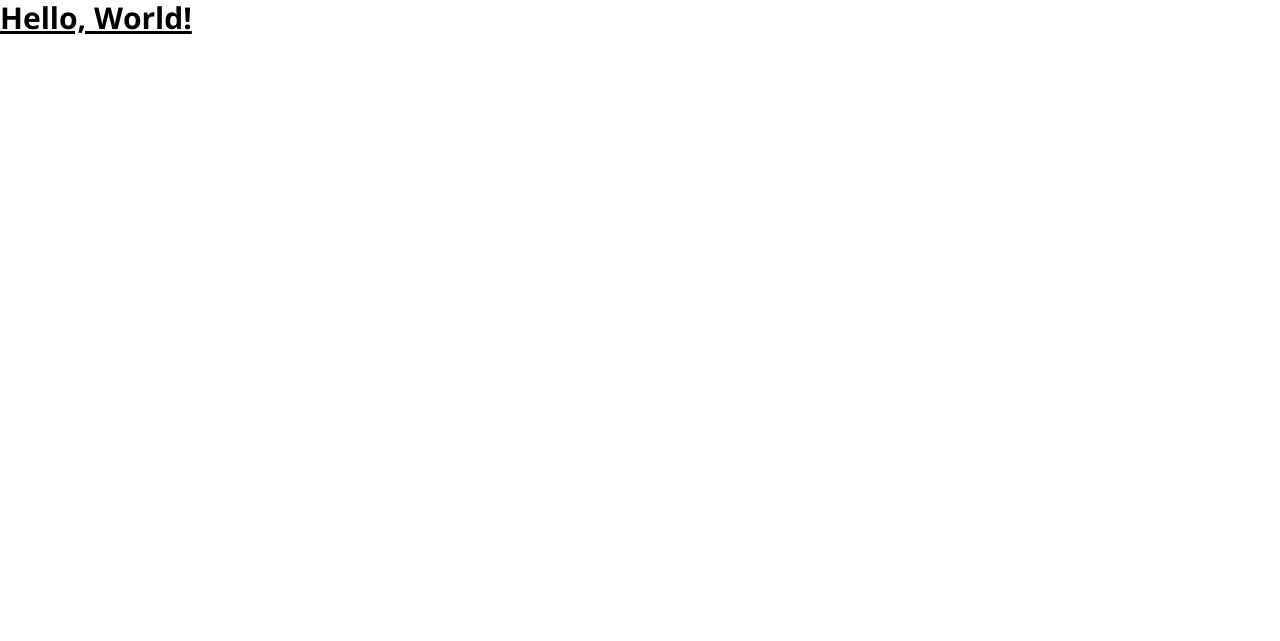
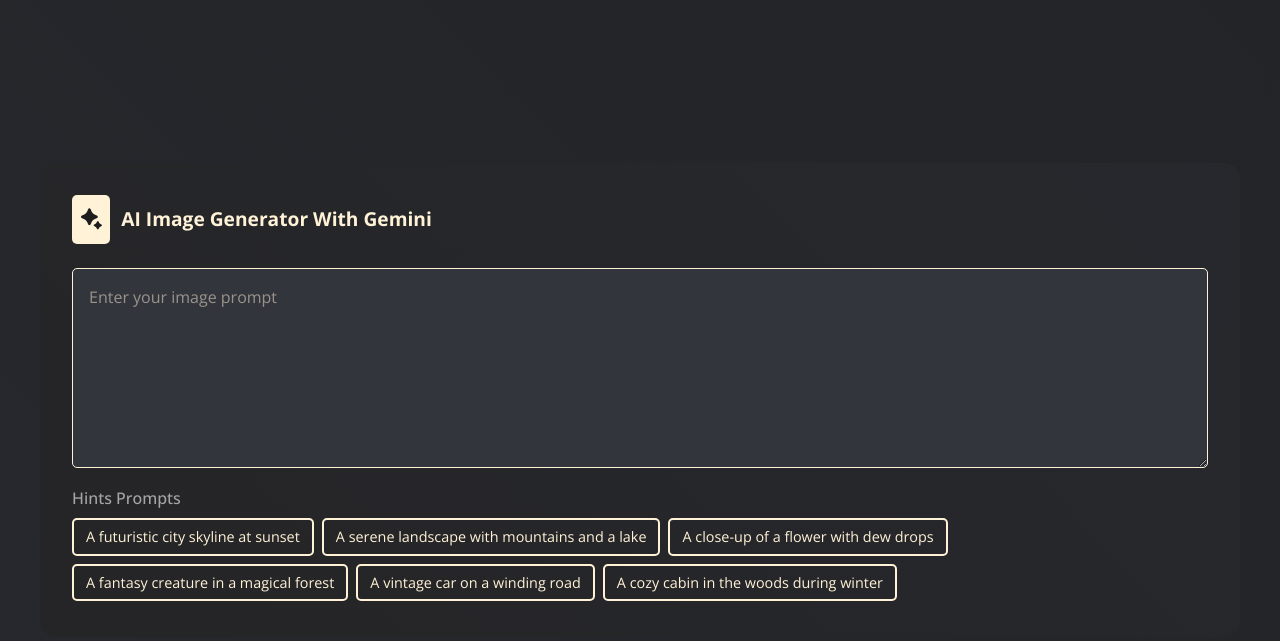
Before and after one commit to josevitor555/generate_imagens, a website built with Vite: page gemini_images/index.html in a window 1280 px wide. Built offline with nearby package versions, Linux system fonts and the light colour scheme.

Commit message:
Layout Still under construction

```diff
--- a/gemini_images/index.html
+++ b/gemini_images/index.html
@@ -15,7 +15,39 @@
     <title> Gemini Generate Images App </title>
   </head>
   <body>
-    <h1 class="text-3xl font-bold underline"> Hello, World! </h1>
+
+    <div class="wrapper">
+      <div class="flex-container">
+
+        <!-- Left Controls -->
+        <div class="controls">
+          <div class="heading">
+            <i class="ri-bard-fill"></i>
+            <h2 class="text-white"> AI Image Generator With Gemini </h2>
+          </div>
+
+          <!--Prompt Input -->
+
+          <div class="prompt-container">
+            <textarea name="" id="promptInput" class="form-input" placeholder="Enter your image prompt"></textarea>
+
+            <div class="example-prompts">
+              <!-- Exmple prompts -->
+              <p class="example-label"> Hints Prompts </p>
+              <div class="example-chips">
+                <span class="example-chip" onclick="userExamplePrompt('A futuristic city skyline at sunset')"> A futuristic city skyline at sunset </span>
+                <span class="example-chip" onclick="userExamplePrompt('A serene landscape with mountains and a lake')"> A serene landscape with mountains and a lake </span>
+                <span class="example-chip" onclick="userExamplePrompt('A close-up of a flower with dew drops')"> A close-up of a flower with dew drops </span>
+                <span class="example-chip" onclick="userExamplePrompt('A fantasy creature in a magical forest')"> A fantasy creature in a magical forest </span>
+                <span class="example-chip" onclick="userExamplePrompt('A vintage car on a winding road')"> A vintage car on a winding road </span>
+                <span class="example-chip" onclick="userExamplePrompt('A cozy cabin in the woods during winter')"> A cozy cabin in the woods during winter </span>
+              </div>
+            </div>
+          </div>
+        </div>
+      </div>
+    </div>
+
     <script type="module" src="./src/JS/main.js"></script>
   </body>
 </html>
--- a/gemini_images/src/CSS/style.css
+++ b/gemini_images/src/CSS/style.css
@@ -6,3 +6,140 @@
   box-sizing: border-box;
   font-family: "Open Sans", sans-serif;
 }
+
+::-webkit-scrollbar {
+  width: 0px;
+}
+
+.wrapper {
+  display: flex;
+  align-items: center;
+  justify-content: center;
+  min-height: 100vh;
+  padding: 2rem;
+  background: linear-gradient(45deg, #27282D, #232428);
+}
+
+.wrapper .flex-container {
+  display: flex;
+  gap: 2rem;
+  width: 100%;
+  max-width: 1200px;
+  max-height: calc(100vh - 10vh);
+  height: 100%;
+  /* background: linear-gradient(45deg, #27282D, #252527); */
+  background: linear-gradient(45deg, #252527, #27282D);
+  border-radius: 1rem;
+  overflow: hidden;
+  padding: 2rem;
+}
+
+.wrapper .flex-container .controls {
+  width: 100%;
+  display: flex;
+  flex-direction: column;
+  justify-content: space-between;
+  gap: 1.5rem;
+}
+
+.wrapper .flex-container .controls .heading {
+  display: flex;
+  align-items: center;
+  gap: .7rem;
+}
+
+.wrapper .flex-container .controls .heading i {
+  font-size: 22px;
+  background: #FFF2D7;
+  font-weight: 600;
+  color: #1d1d1d;
+  padding: 8px;
+  border-radius: 5px;
+}
+
+.wrapper .flex-container .controls .heading h2 {
+  font-size: 1.2rem;
+  font-weight: 700;
+  color: #FFF2D7;
+}
+
+.wrapper .flex-container .controls .prompt-container {
+  width: 100%;
+}
+
+.wrapper .flex-container .controls .prompt-container .form-input {
+  background: #33353D;
+  font-size: 1rem;
+  resize: vertical;
+  width: 100%;
+  max-height: 300px;
+  min-height: 200px;
+  padding: 1rem;
+  border: 1px solid #FFF2D7;
+  color: #FFF2D7;
+  border-radius: 5px;
+  transition: all 0.3s ease;
+  --sb-track-color: transparent;
+  --sb-thumb-color: #FFF2D7;
+  --sb-size: 6px;
+}
+
+.wrapper .flex-container .controls .prompt-container .form-input::-webkit-scrollbar {
+  width: var(--sb-size);
+  cursor: pointer;
+}
+
+.wrapper .flex-container .controls .prompt-container .form-input::-webkit-scrollbar-track {
+  background: var(--sb-track-color);
+  border-radius: 3px;
+  cursor: pointer;
+}
+
+.wrapper .flex-container .controls .prompt-container .form-input::-webkit-scrollbar-thumb {
+  background: var(--sb-thumb-color);
+  border-radius: 3px;
+  cursor: pointer;
+}
+
+.wrapper .flex-container .controls .prompt-container .form-input:focus {
+  outline: none;
+  border-color: #FFF2D7;
+}
+
+.wrapper .flex-container .controls .prompt-container .example-prompts {
+  font-size: 0.9rem;
+  margin-top: 0.75rem;
+}
+
+.wrapper .flex-container .controls .prompt-container .example-prompts .example-label {
+  font-size: 1rem;
+  color: #fafafa;
+  margin-bottom: .5rem;
+  font-weight: 500;
+  opacity: .6;
+}
+
+.wrapper .flex-container .controls .prompt-container .example-prompts .example-chips {
+  display: flex;
+  gap: 0.5rem;
+  flex-wrap: wrap;
+  margin-bottom: .25rem;
+}
+
+.wrapper .flex-container .controls .prompt-container .example-prompts .example-chips .example-chip {
+  display: inline-block;
+  padding: .375rem .75rem;
+  background: transparent;
+  border: 2px solid #FFF2D7;
+  border-radius: 5px;
+  color: #FFF2D7;
+  font-size: .90rem;
+  user-select: none;
+  transition: all 0.3s ease;
+}
+
+.wrapper .flex-container .controls .prompt-container .example-prompts .example-chips .example-chip:hover {
+  background: #FFF2D7;
+  color: #1d1d1d;
+  cursor: pointer;
+}
```
